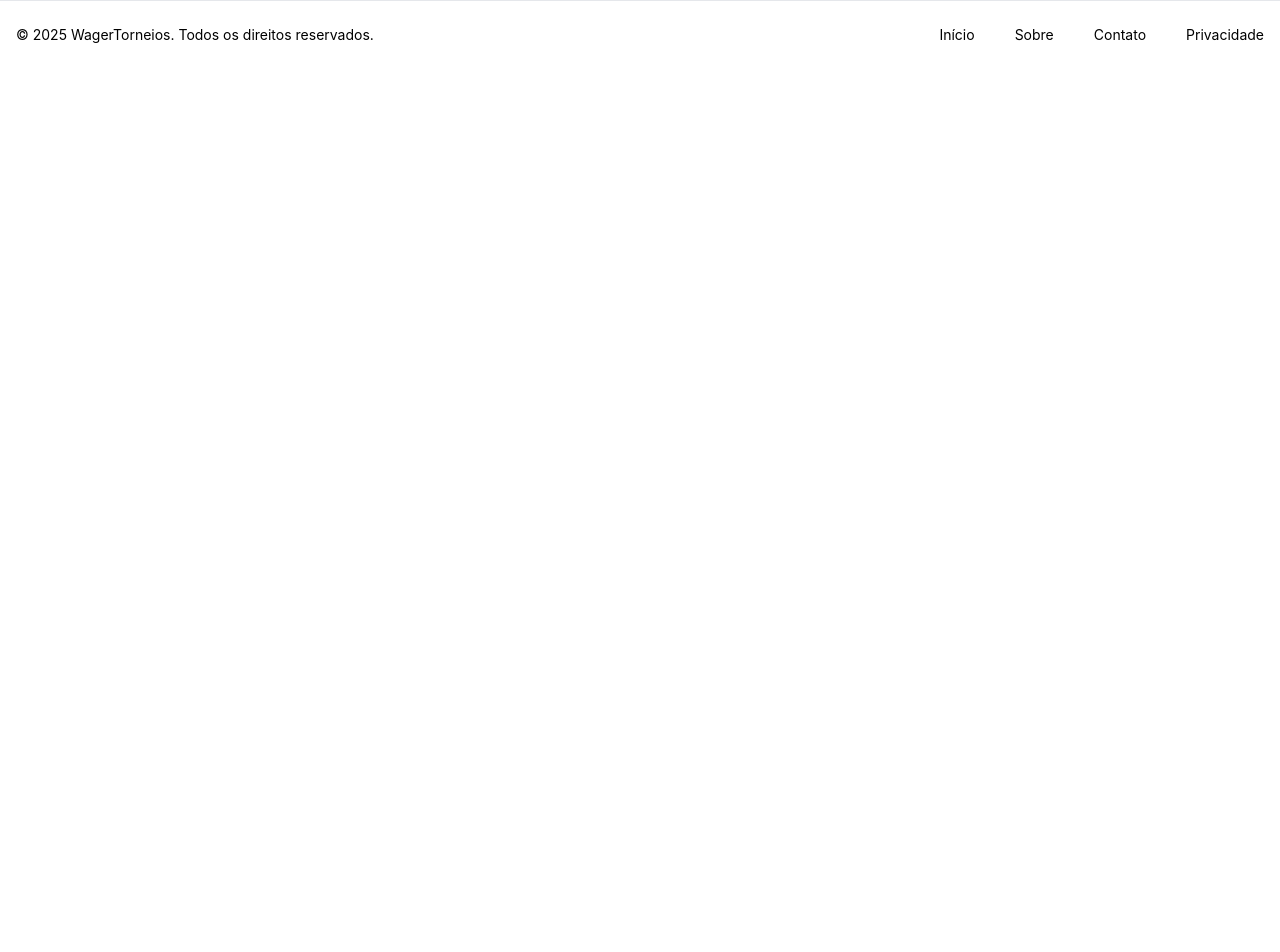
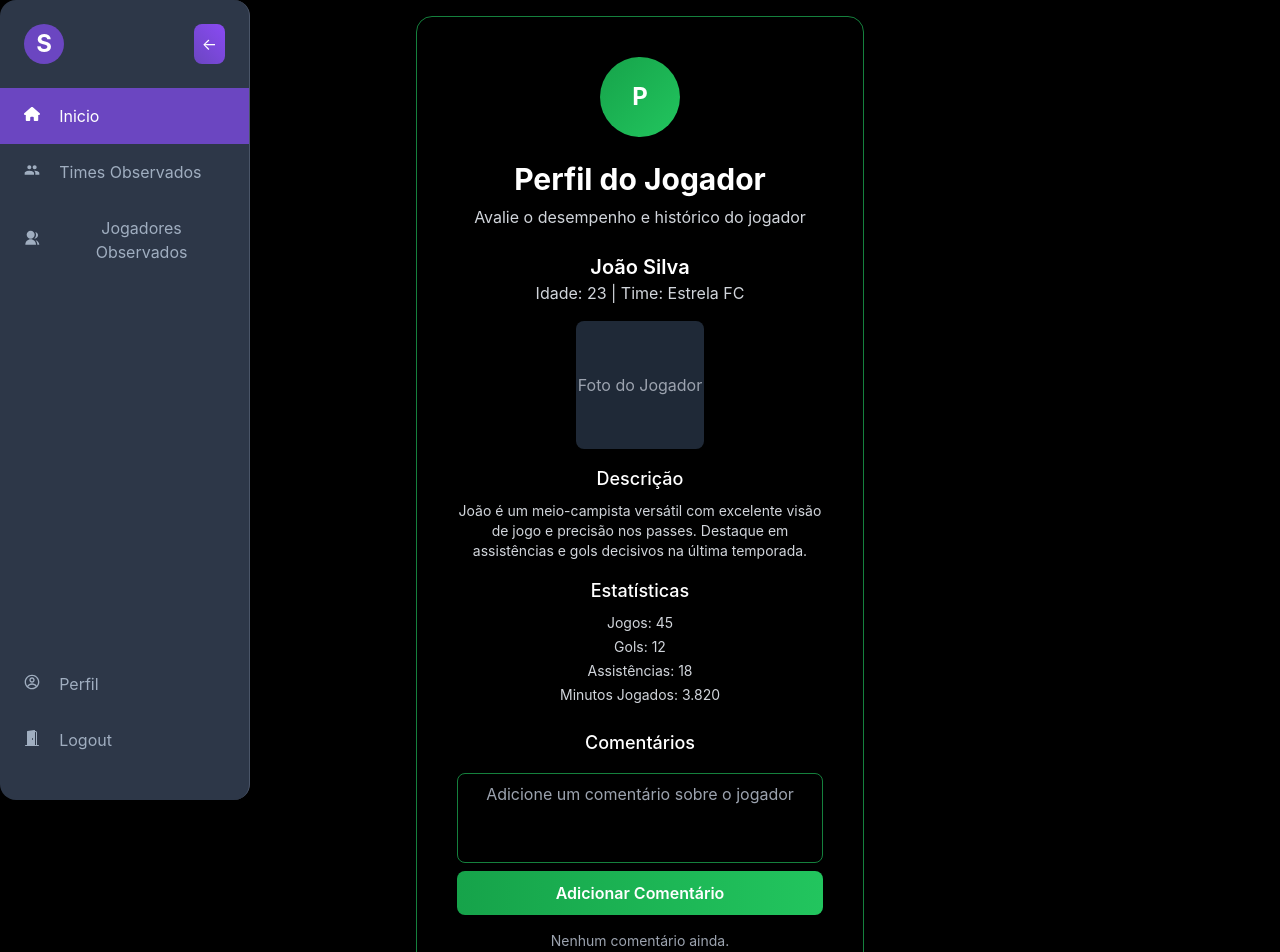
Before and after one commit to FiJan-dev/WagerTorneios, a React (Vite) app in the folder client/: page /playerprofile in a window 1280 px wide. Shown: the top 952 px of the page. Before the commit the page ends 800 px from the top, so only its background shows below. Built offline with nearby package versions, Linux system fonts and the light colour scheme.

Commit message:
playerprofile base

```diff
--- a/client/src/App.jsx
+++ b/client/src/App.jsx
@@ -3,7 +3,8 @@ import CadastroCamp from "./pages/CadastroPartida";
 import Footer from "./components/Footer"; // Adjust path as needed
 import {BrowserRouter, Routes, Route} from 'react-router-dom';
 import SideBar from "./components/SideBar";
-import CadCamp from "./pages/CadCamp"
+import PlayerProfile from "./pages/PlayerProfile";
+import CadCamp from "./pages/CadCamp";
 import "./App.css";
 
 function App() {
@@ -14,6 +15,7 @@ function App() {
           <Route path="/login" element={<LoginPage />} />
           <Route path="/cadastrocamp" element={<CadastroCamp />} />
           <Route path="/cadcamp" element={<CadCamp />} />
+          <Route path="/playerprofile" element={<PlayerProfile/>}/>
         </Routes>
         <Footer />
       </BrowserRouter>
--- /dev/null
+++ b/client/src/pages/PlayerProfile.jsx
@@ -0,0 +1,99 @@
+import { useState } from 'react';
+import SideBar_Olheiro from '../components/SideBar_Olheiro';
+
+export default function PlayerProfile() {
+  const [comments, setComments] = useState([]);
+  const [newComment, setNewComment] = useState('');
+
+  const handleCommentSubmit = (e) => {
+    e.preventDefault();
+    if (newComment.trim()) {
+      setComments([...comments, { id: Date.now(), text: newComment }]);
+      setNewComment('');
+    }
+  };
+
+  return (
+    <div className="flex min-h-screen bg-black">
+      <SideBar_Olheiro />
+      <div className="flex justify-center items-center min-h-screen w-full p-4 box-border">
+        <div className="bg-black/90 backdrop-blur-sm border border-green-700 rounded-2xl p-6 sm:p-10 shadow-xl max-w-md w-full flex flex-col items-center transition-all duration-300 hover:-translate-y-1 hover:shadow-2xl">
+          <div className="mb-6 flex justify-center">
+            <div className="w-20 h-20 bg-gradient-to-br from-green-600 to-green-500 rounded-full grid place-items-center text-2xl font-bold text-white shadow-md">
+              P
+            </div>
+          </div>
+          <h1 className="text-2xl sm:text-3xl text-center font-bold text-white mb-2">
+            Perfil do Jogador
+          </h1>
+          <p className="text-center text-gray-300 text-base mb-6">
+            Avalie o desempenho e histórico do jogador
+          </p>
+
+          {/* Player Info */}
+          <div className="w-full flex flex-col items-center gap-4 mb-6">
+            <div className="w-full flex flex-col items-center">
+              <h2 className="text-xl font-semibold text-white">João Silva</h2>
+              <p className="text-gray-300">Idade: 23 | Time: Estrela FC</p>
+            </div>
+
+            {/* Photo Area */}
+            <div className="w-32 h-32 bg-gray-800 rounded-lg flex items-center justify-center text-gray-400">
+              <span>Foto do Jogador</span>
+            </div>
+
+            {/* Description Area */}
+            <div className="w-full">
+              <h3 className="text-lg font-medium text-white mb-2">Descrição</h3>
+              <p className="text-gray-300 text-sm">
+                João é um meio-campista versátil com excelente visão de jogo e precisão nos passes. Destaque em assistências e gols decisivos na última temporada.
+              </p>
+            </div>
+
+            {/* Statistics Area */}
+            <div className="w-full">
+              <h3 className="text-lg font-medium text-white mb-2">Estatísticas</h3>
+              <ul className="text-gray-300 text-sm space-y-1">
+                <li>Jogos: 45</li>
+                <li>Gols: 12</li>
+                <li>Assistências: 18</li>
+                <li>Minutos Jogados: 3.820</li>
+              </ul>
+            </div>
+          </div>
+
+          {/* Comments Area */}
+          <div className="w-full flex flex-col gap-4">
+            <h3 className="text-lg font-medium text-white">Comentários</h3>
+            <form onSubmit={handleCommentSubmit} className="flex flex-col gap-2">
+              <textarea
+                value={newComment}
+                onChange={(e) => setNewComment(e.target.value)}
+                placeholder="Adicione um comentário sobre o jogador"
+                className="px-4 py-2 rounded-lg border border-green-700 bg-black text-gray-100 text-center focus:border-green-500 focus:ring-2 focus:ring-green-500/30 focus:outline-none transition-all duration-200 w-full max-w-md resize-none"
+                rows="3"
+              />
+              <button
+                type="submit"
+                className="bg-gradient-to-r from-green-600 to-green-500 text-white font-semibold py-2.5 rounded-lg hover:from-green-700 hover:to-green-600 hover:shadow-md disabled:opacity-50 disabled:cursor-not-allowed transition-all duration-200 w-full max-w-md text-center"
+              >
+                Adicionar Comentário
+              </button>
+            </form>
+            <div className="max-h-40 overflow-y-auto w-full">
+              {comments.length > 0 ? (
+                comments.map((comment) => (
+                  <div key={comment.id} className="border-t border-green-700 py-2 text-gray-300 text-sm">
+                    {comment.text}
+                  </div>
+                ))
+              ) : (
+                <p className="text-gray-400 text-sm">Nenhum comentário ainda.</p>
+              )}
+            </div>
+          </div>
+        </div>
+      </div>
+    </div>
+  );
+}
```
